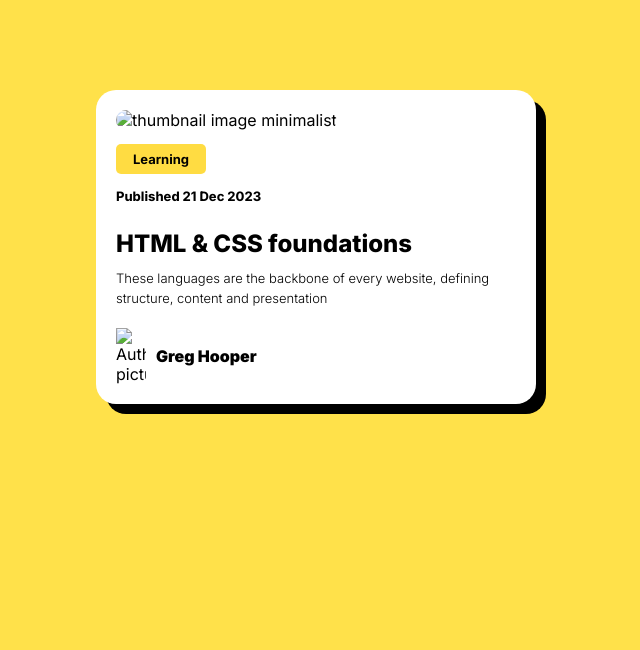
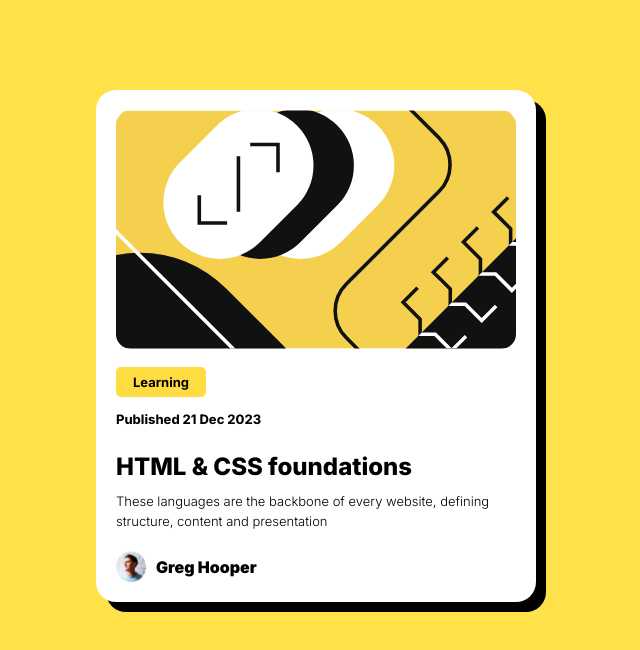
Before and after one commit to menes-ux/Blog-preview-card-component-, a plain HTML site: page index.html in a window 1280 px wide. Shown: the whole page, without its empty margins (324-964 px from the left). Drawn offline with Linux system fonts and the light colour scheme; the site is published under a folder, as on GitHub Pages, so addresses that start at the root find nothing.

Commit message:
Hosting images

```diff
--- a/index.html
+++ b/index.html
@@ -30,7 +30,7 @@
 
     <!-- The thumbnail image for the article -->
     <div class="thumbnail">
-      <img src="/assets/images/illustration-article.svg" alt="thumbnail image minimalist" width="400px">
+      <img src="./assets/images/illustration-article.svg" alt="thumbnail image minimalist" width="400px">
     </div>
 
   <!-- The type of the article -->
@@ -54,7 +54,7 @@
 
       <!-- The author's infos -->
       <div class="author">
-        <img src="/assets/images/image-avatar.webp" alt="Author's picture">
+        <img src="./assets/images/image-avatar.webp" alt="Author's picture">
         <h4>Greg Hooper</h4>
       </div>
   </div>
```
